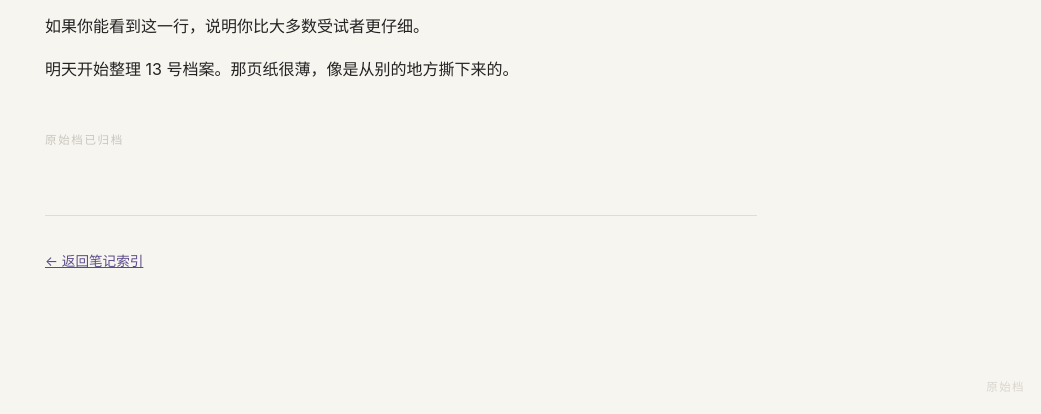
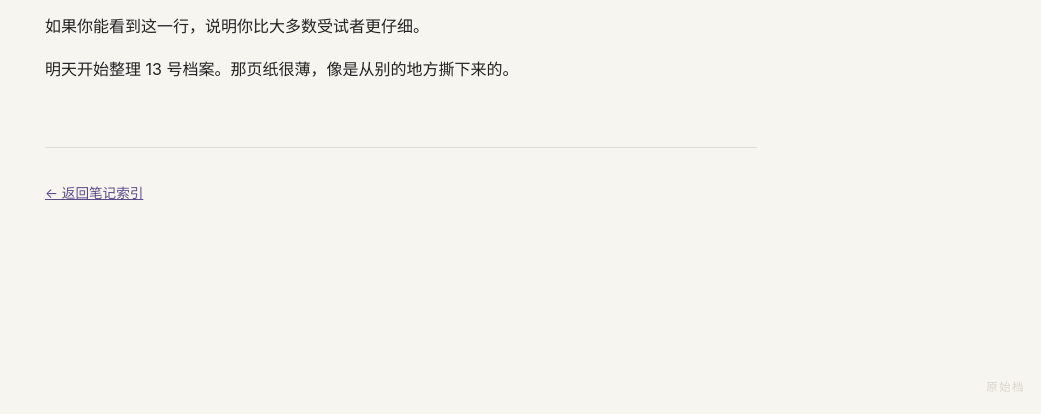
Before and after one commit to CyberTrainerX/cybertrainerx.github.io, a plain HTML site: page rzkxsys/notes/2019-11-03.html in a window 1280 px wide. Shown: the part 386-800 px from the top of the page, without its empty margins (239-1280 px from the left). Drawn offline with Linux system fonts and the light colour scheme.

Commit message:
Update 2019-11-03.html

```diff
--- a/rzkxsys/notes/2019-11-03.html
+++ b/rzkxsys/notes/2019-11-03.html
@@ -28,7 +28,6 @@
     <p>如果你能看到这一行，说明你比大多数受试者更仔细。</p>
     <p>明天开始整理 13 号档案。那页纸很薄，像是从别的地方撕下来的。</p>
 
-    <p class="raw-mark">原始档已归档</p>
   </main>
 
   <footer>
```
